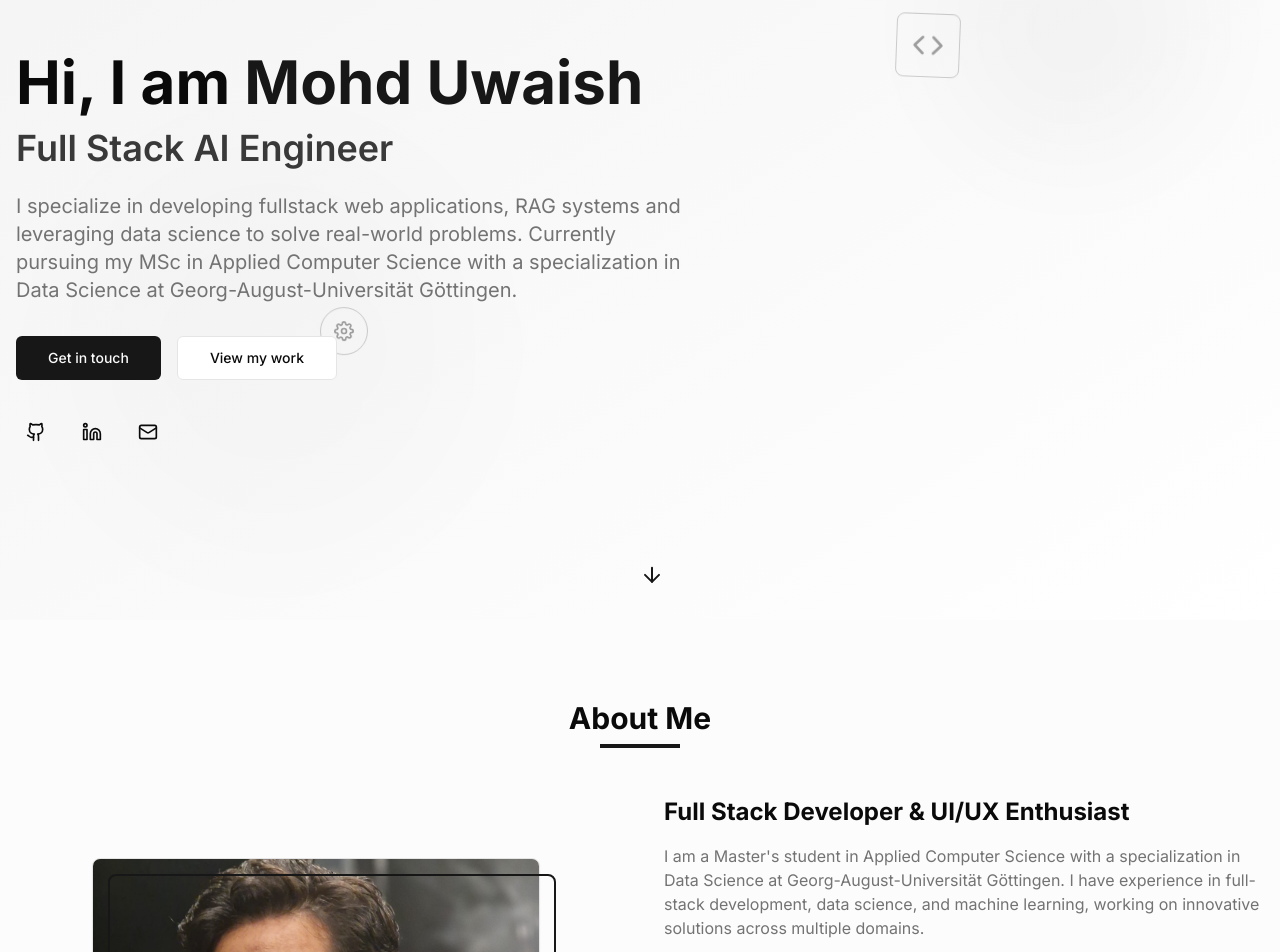
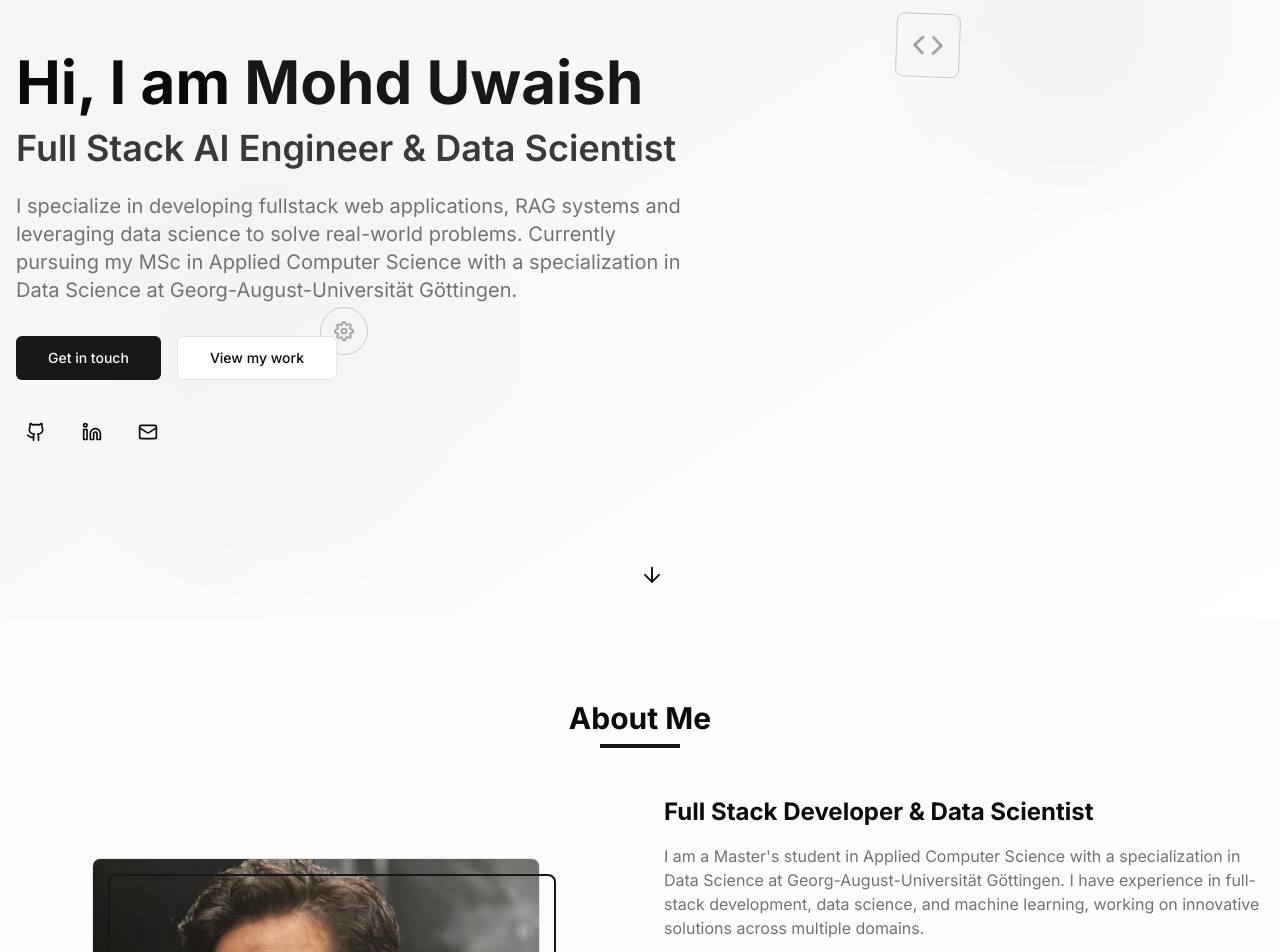
Before and after one commit to mohdUwaish59/Personal-Website, a Next.js app: page / in a window 1280 px wide. Shown: the part 180-1132 px from the top of the page. Built offline with nearby package versions, Linux system fonts and the light colour scheme.

Commit message:
Fix: Fixing typo in hero section

```diff
--- a/components/about-section.tsx
+++ b/components/about-section.tsx
@@ -70,7 +70,7 @@ export function AboutSection() {
             transition={{ duration: 0.5 }}
           >
             <h3 className="text-2xl font-bold mb-4">
-              Full Stack Developer & UI/UX Enthusiast
+              Full Stack Developer & Data Scientist
             </h3>
             <p className="text-muted-foreground mb-6">
             I am a Master's student in Applied Computer Science with a specialization in Data Science at Georg-August-Universität Göttingen.
--- a/components/hero-section.tsx
+++ b/components/hero-section.tsx
@@ -29,7 +29,7 @@ export function HeroSection() {
             transition={{ duration: 0.5, delay: 0.1 }}
           >
             <h2 className="text-2xl md:text-4xl font-semibold mb-6 text-foreground/80">
-              Full Stack AI Engineer
+              Full Stack AI Engineer & Data Scientist
             </h2>
           </motion.div>
 
```
